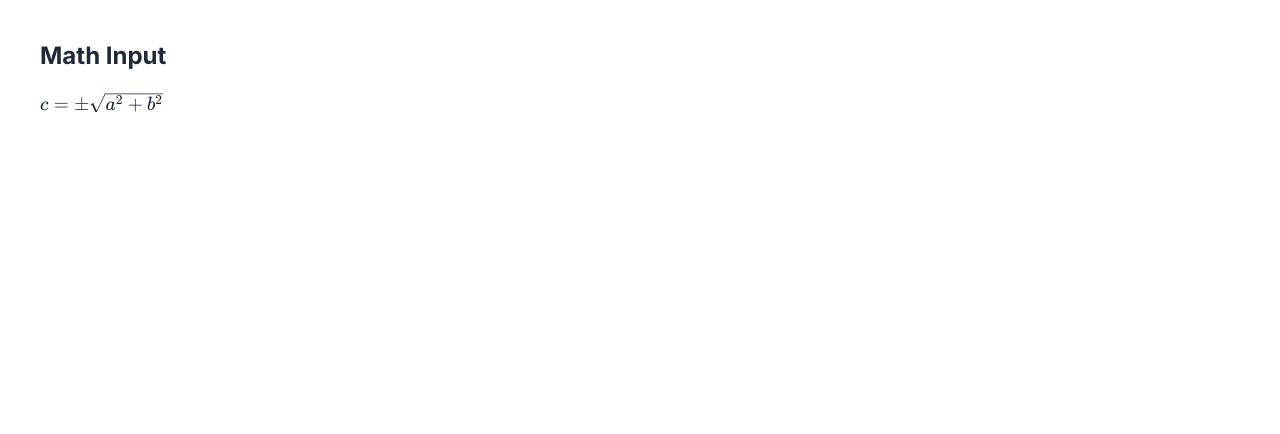
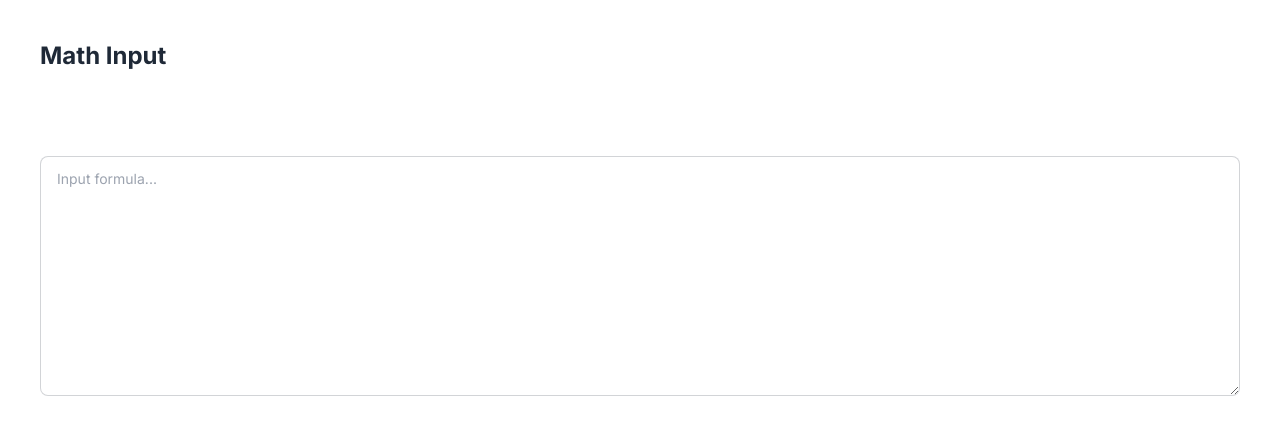
Before and after one commit to tf63/next-katex-exp, a Next.js app: page / in a window 1280 px wide. Shown: the top 434 px of the page. Built offline with nearby package versions, Linux system fonts and the light colour scheme.

Commit message:
[feat] impl katex input component

```diff
--- a/app/page.tsx
+++ b/app/page.tsx
@@ -6,7 +6,7 @@ export default function Home() {
     return (
         <div className="h-screen p-10">
             <h1 className="text-2xl font-bold">Math Input</h1>
-            <div className="w-full py-5">
+            <div className="my-10 w-full">
                 <MathInput />
             </div>
         </div>
--- a/components/math-input/math-input.tsx
+++ b/components/math-input/math-input.tsx
@@ -1,27 +1,42 @@
 'use client'
 
 import katex from 'katex'
-import { useEffect, useRef } from 'react'
+import { ChangeEvent, useEffect, useRef, useState } from 'react'
 import 'katex/dist/katex.min.css'
 
 export const MathInput = () => {
+    const [formula, setFormula] = useState<string>('')
     const formulaRef = useRef<HTMLDivElement>(null)
 
     useEffect(() => {
-        // 数式をHTML要素にレンダリング
         const formulaElement = formulaRef.current
 
         if (formulaElement == null) {
             return
         }
-        katex.render('c = \\pm\\sqrt{a^2 + b^2}', formulaElement, {
+        katex.render(formula, formulaElement, {
             throwOnError: false,
         })
-    }, [])
+    }, [formula])
+
+    const onChange = (event: ChangeEvent<HTMLTextAreaElement>) => {
+        const value = event.target.value
+        setFormula(value)
+    }
 
     return (
-        <div>
-            <div ref={formulaRef}></div>
+        <div className="w-full">
+            <div>
+                <span ref={formulaRef} className="inline-block" />
+            </div>
+
+            <textarea
+                value={formula}
+                onChange={onChange}
+                spellCheck={false}
+                className="textarea textarea-bordered my-5 h-60 w-full"
+                placeholder="Input formula..."
+            />
         </div>
     )
 }
```
